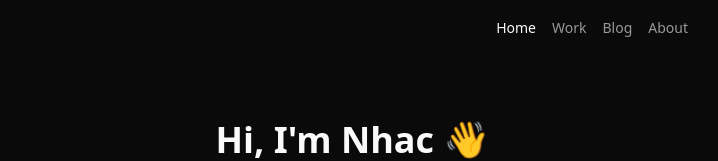
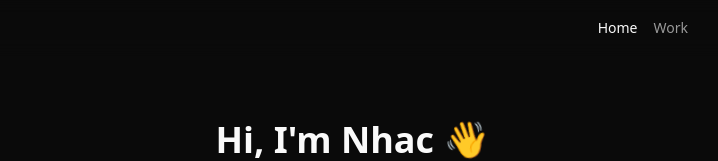
Before and after one commit to NguyenTatNhac/nhac.dev, a Next.js app: page / in a window 1280 px wide. Shown: the top 161 px of the page, without its empty margins (288-1006 px from the left). Built offline with nearby package versions, Linux system fonts and the light colour scheme.

Commit message:
Temporary remove Blog and About

```diff
--- a/src/components/Header.tsx
+++ b/src/components/Header.tsx
@@ -18,14 +18,6 @@ const NavItems: NavItem[] = [
   {
     name: 'Work',
     href: '/work',
-  },
-  {
-    name: 'Blog',
-    href: '/blog',
-  },
-  {
-    name: 'About',
-    href: '/about',
   },
 ];
 
```
